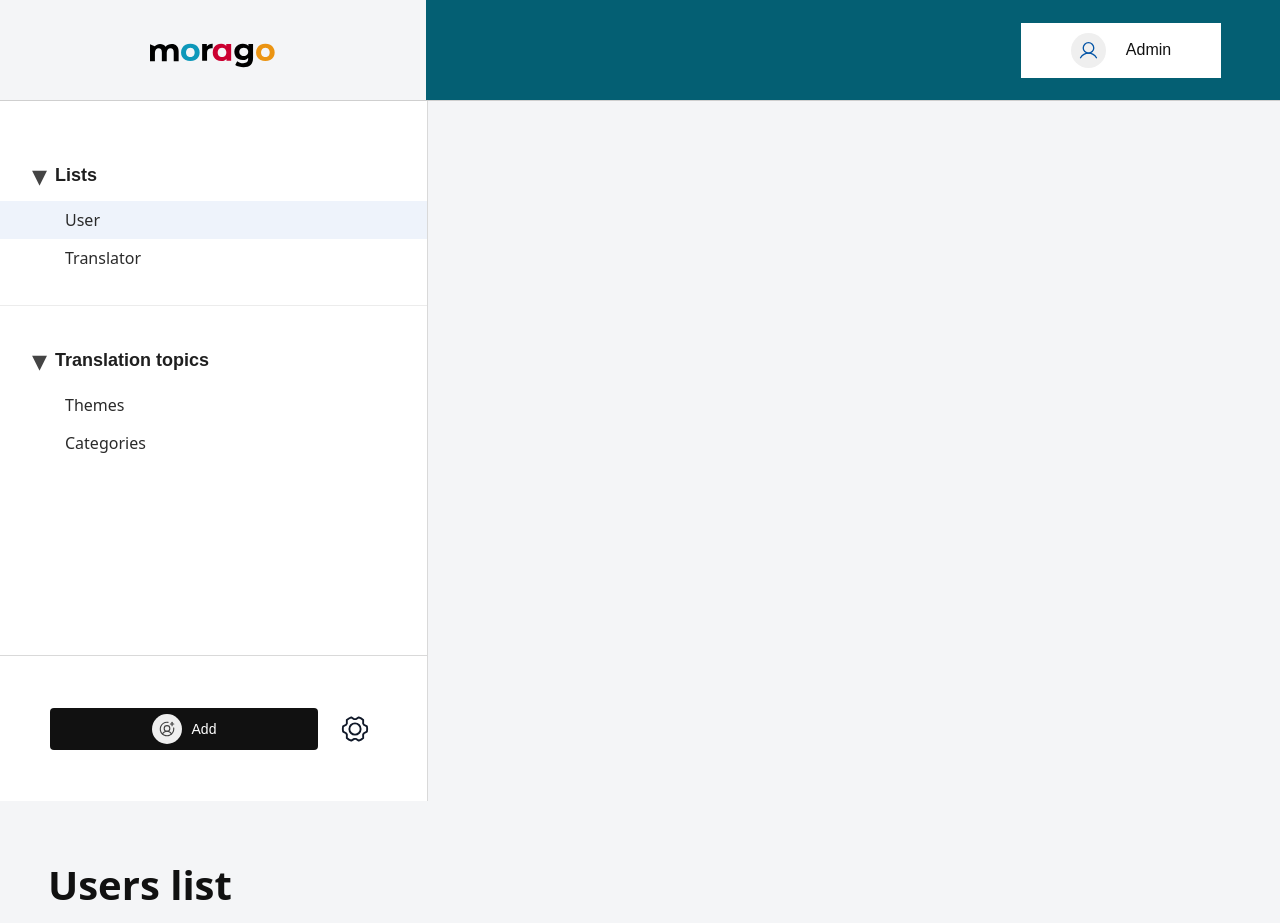
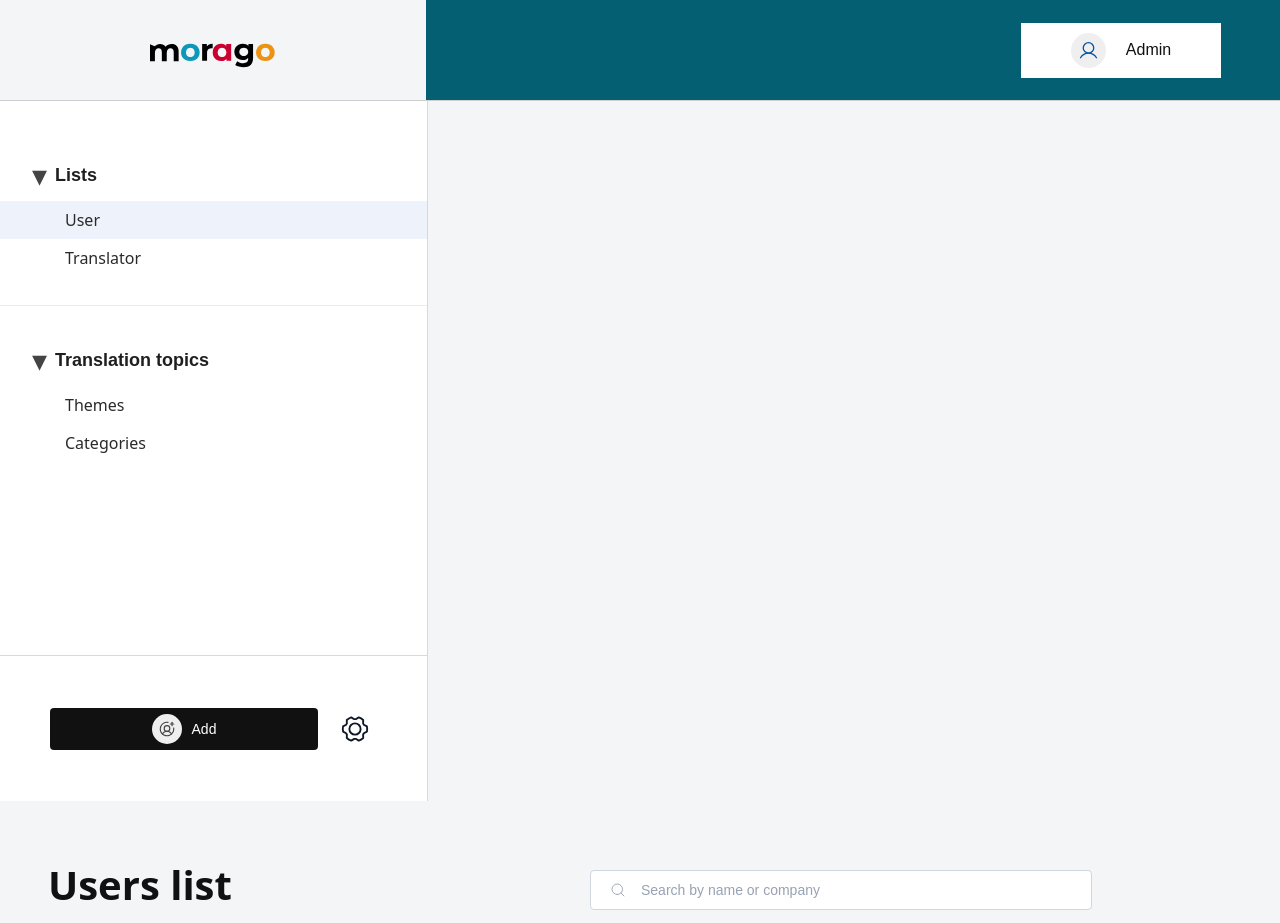
Before and after one commit to Nivedha29/morago_frontend_dec3, a React (Vite) app: page /admin/users in a window 1280 px wide. Shown: the top 923 px of the page. Built offline with nearby package versions, Linux system fonts and the light colour scheme; no server answers.

Commit message:
AdminControls: refine layout, add search icon, align controls with Figma

```diff
--- a/src/components/admin/AdminControls.jsx
+++ b/src/components/admin/AdminControls.jsx
@@ -1,24 +1,37 @@
 import React from "react";
 import "../../styles/AdminControls.css";
+import searchIcon from "../../assets/SearchIcon.svg";
 
 const AdminControls = () => {
   return (
     <div className="admin-controls">
+      <div className="admin-controls-search-wrapper">
+        <img
+          src={searchIcon}
+          alt="search"
+          className="admin-controls-search-icon"
+        />
+
         <input
           type="text"
-        placeholder="Search..."
+          placeholder="Search by name or company"
           className="admin-controls-search"
         />
+      </div>
 
+      <div className="admin-controls-row">
         <select className="admin-controls-filter">
           <option>Filter</option>
         </select>
 
         <select className="admin-controls-action">
-        <option>Action</option>
+          <option>Choose action</option>
         </select>
 
-      <button className="admin-controls-apply">Apply</button>
+        <button type="button" className="admin-controls-apply">
+          Apply
+        </button>
+      </div>
     </div>
   );
 };
--- a/src/components/admin/AdminPageShell.jsx
+++ b/src/components/admin/AdminPageShell.jsx
@@ -11,6 +11,7 @@ const AdminPageShell = ({
   return (
     <section className="admin-page-shell">
       <div className="admin-page-shell-header">
+        <div className="admin-page-shell-left">
           <h1 className="admin-page-shell-title">{title}</h1>
 
           <div className="admin-page-shell-breadcrumb">
@@ -19,6 +20,10 @@ const AdminPageShell = ({
             <span className="breadcrumb-section">{breadcrumbSection}</span>
             <span className="breadcrumb-separator">/</span>
             <span className="breadcrumb-page">{breadcrumbPage}</span>
+          </div>
+        </div>
+
+        <div className="admin-page-shell-right">
           <AdminControls />
         </div>
       </div>
--- a/src/styles/AdminControls.css
+++ b/src/styles/AdminControls.css
@@ -0,0 +1,76 @@
+.admin-controls {
+  display: flex;
+  flex-direction: column;
+  align-items: flex-end;
+  gap: 15px;
+  margin-top: 25px;
+}
+
+.admin-controls-search-wrapper {
+  position: relative;
+  margin-right: 140px;
+}
+
+.admin-controls-search-icon {
+  position: absolute;
+  left: 20px;
+  top: 50%;
+  transform: translateY(-50%);
+  width: 16px;
+  height: 16px;
+  opacity: 0.6;
+  pointer-events: none;
+}
+
+.admin-controls-search {
+  width: 502px;
+  height: 40px;
+  padding: 0 14px 0 50px;
+  border: 1px solid #cfd6df;
+  border-radius: 4px;
+  background: #ffffff;
+  font-size: 14px;
+}
+
+.admin-controls-search::placeholder {
+  color: #98a2b3;
+}
+
+.admin-controls-row {
+  display: flex;
+  align-items: center;
+  gap: 15px;
+}
+
+.admin-controls-bottom {
+  display: flex;
+  align-items: center;
+  gap: 8px;
+}
+
+.admin-controls-filter,
+.admin-controls-action {
+  height: 36px;
+  min-width: 245px;
+  padding: 0 15px;
+  border: 1px solid #cfd6df;
+  border-radius: 4px;
+  background: #ffffff;
+  font-size: 13px;
+  color: #2a2a2a;
+  outline: none;
+  cursor: pointer;
+}
+
+.admin-controls-apply {
+  height: 36px;
+  padding: 0 20px;
+  border: none;
+  border-radius: 4px;
+  background: #4a4a4a;
+  color: #ffffff;
+  font-size: 13px;
+  font-weight: 500;
+  cursor: pointer;
+  margin-right: 50px;
+}
--- a/src/styles/AdminPageShell.css
+++ b/src/styles/AdminPageShell.css
@@ -3,7 +3,25 @@
 }
 
 .admin-page-shell-header {
+   display: flex;
+   align-items: flex-start;
+   justify-content: space-between;
+   gap: 32px;
    margin-bottom: 24px;
+}
+
+.admin-page-shell-left {
+  display: flex;
+  flex-direction: column;
+  gap: 12px;
+}
+
+.admin-page-shell-right {
+  display: flex;
+  align-items: flex-start;
+  justify-content: flex-end;
+  flex-shrink: 0;
+  padding-top: 4px;
 }
 
 .admin-page-shell-title {
```
Also changed, not shown: src/assets/SearchIcon.svg (added). Lines whose indentation alone changed are shown as unchanged.
